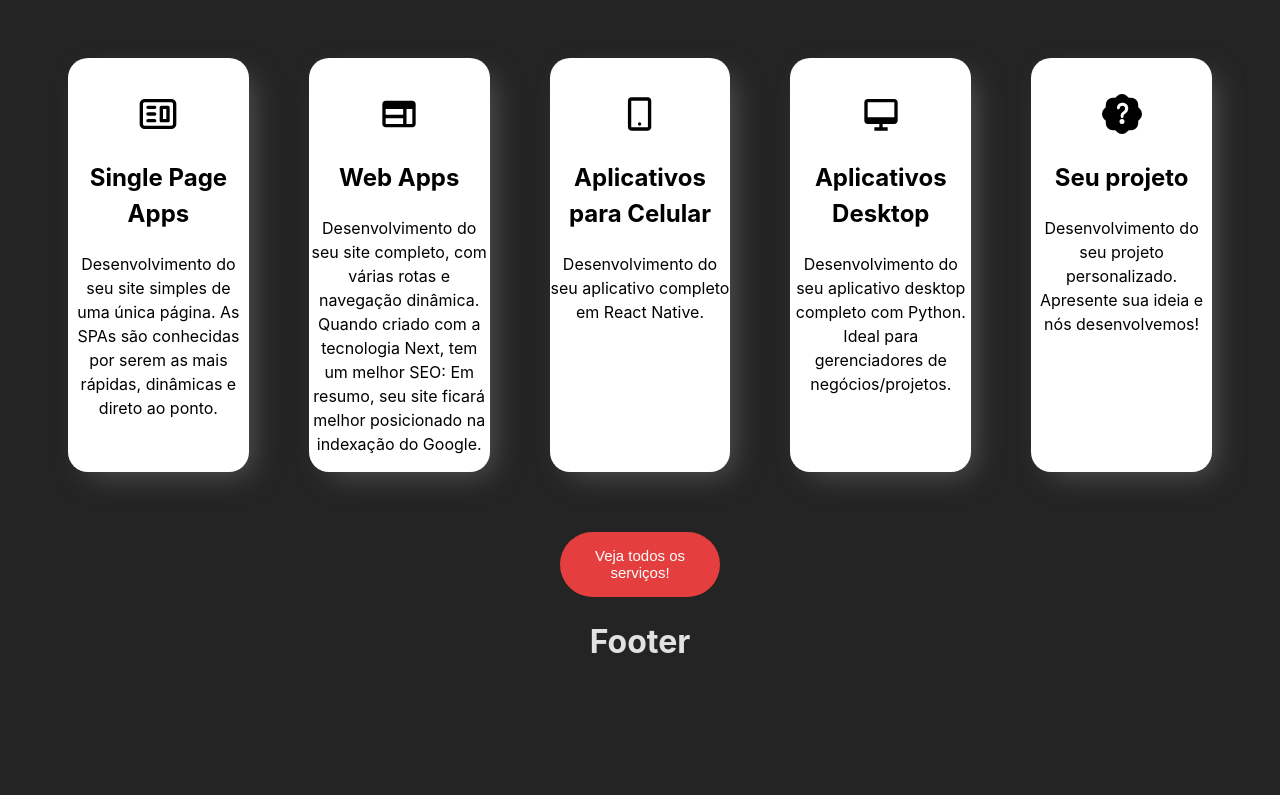
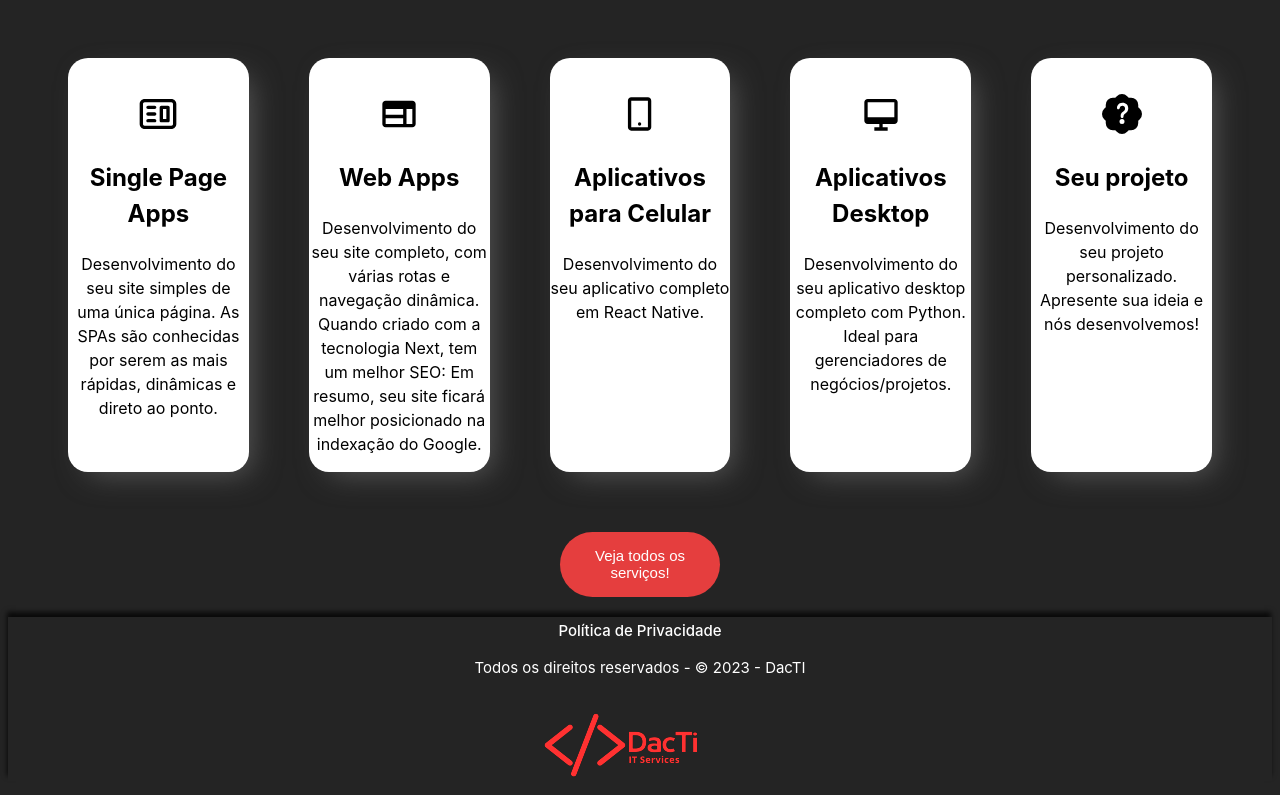
Before and after one commit to dacmarcell/dacti, a React (Vite) app: page / in a window 1280 px wide. Shown: the part 1043-1838 px from the top of the page. Before the commit the page ends 1730 px from the top, so only its background shows below. Built offline with nearby package versions, Linux system fonts and the light colour scheme.

Commit message:
refactor(Footer): mod styles

```diff
--- a/src/components/Footer.jsx
+++ b/src/components/Footer.jsx
@@ -1,7 +1,24 @@
+import { Link } from "react-router-dom";
+import { colors } from "../utils/colors";
+
+const container = {
+  backgroundColor: colors.default_bg,
+  bottom: 0,
+  marginTop: 20,
+  paddingTop: 3,
+  position: 'relative',
+  width: '100%',
+  color: 'white',
+  fontSize: '15px',
+  boxShadow: '-1px -5px 5px 0px rgba(0,0,0,0.75)',
+}
+
 export default function Footer() {
   return (
-    <div style={{ width: '100%', height: 'auto' }}>
-      <h1>Footer</h1>
+    <div style={container}>
+      <Link to='/privacidade' style={{ color: 'white' }}>Política de Privacidade</Link>
+      <p>Todos os direitos reservados - © 2023 - DacTI</p>
+      <img src='./logo.png' style={{ marginBottom: -20 }} />
     </div>
   )
 }
```
